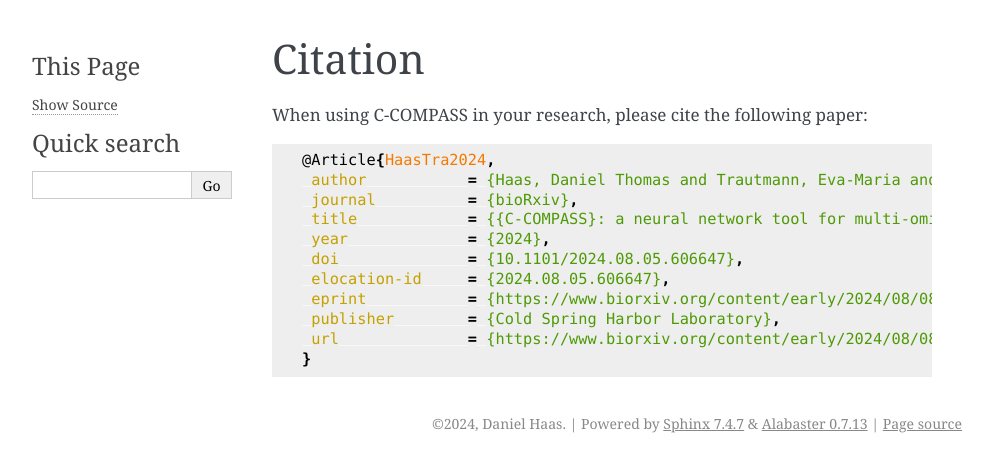
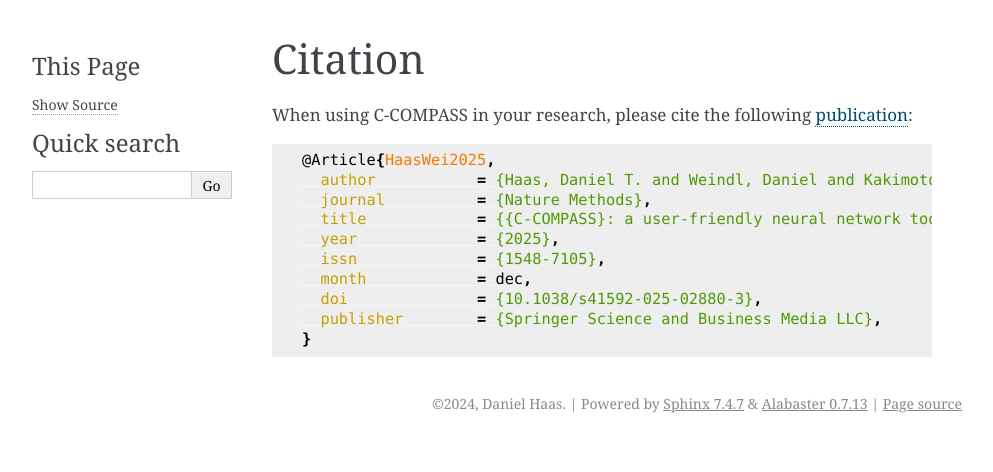
Before and after one commit to ICB-DCM/C-COMPASS, a Sphinx documentation site: the page built from doc/citation.rst, in a window 1280 px wide. Shown: the top 472 px of the page, without its empty margins (148-1141 px from the left). Built offline with Sphinx 7.4.7, drawn with Linux system fonts in a browser that asks for light colours; the version number could not be read and is left out.

Commit message:
doc: Update paper reference (#200)
bioRxiv -> NatMeth

```diff
--- a/doc/citation.rst
+++ b/doc/citation.rst
@@ -2,18 +2,18 @@
 Citation
 ========
 
-When using C-COMPASS in your research, please cite the following paper:
+When using C-COMPASS in your research, please cite the following
+`publication <https://doi.org/10.1038/s41592-025-02880-3>`_:
 
 .. code-block:: bibtex
 
- @Article{HaasTra2024,
-  author           = {Haas, Daniel Thomas and Trautmann, Eva-Maria and Mao, Xia and Gerl, Mathias J. and Klose, Christian and Cheng, Xiping and Hasenauer, Jan and Krahmer, Natalie},
-  journal          = {bioRxiv},
-  title            = {{C-COMPASS}: a neural network tool for multi-omic classification of cell compartments},
-  year             = {2024},
-  doi              = {10.1101/2024.08.05.606647},
-  elocation-id     = {2024.08.05.606647},
-  eprint           = {https://www.biorxiv.org/content/early/2024/08/08/2024.08.05.606647.full.pdf},
-  publisher        = {Cold Spring Harbor Laboratory},
-  url              = {https://www.biorxiv.org/content/early/2024/08/08/2024.08.05.606647},
- }
+    @Article{HaasWei2025,
+      author           = {Haas, Daniel T. and Weindl, Daniel and Kakimoto, Pamela and Trautmann, Eva-Maria and Schessner, Julia P. and Mao, Xia and Gerl, Mathias J. and Gerwien, Maximilian and Müller, Timo D. and Klose, Christian and Cheng, Xiping and Hasenauer, Jan and Krahmer, Natalie},
+      journal          = {Nature Methods},
+      title            = {{C-COMPASS}: a user-friendly neural network tool profiles cell compartments at protein and lipid levels},
+      year             = {2025},
+      issn             = {1548-7105},
+      month            = dec,
+      doi              = {10.1038/s41592-025-02880-3},
+      publisher        = {Springer Science and Business Media LLC},
+    }
--- a/doc/index.rst
+++ b/doc/index.rst
@@ -33,7 +33,7 @@ compartmental proteomics data, facilitating discoveries in cellular
 biology and proteomics research.
 
 More background on C-COMPASS and thorough evaluation can be found in the
-accompanying `preprint <https://doi.org/10.1101/2024.08.05.606647>`_.
+accompanying `publication <https://doi.org/10.1038/s41592-025-02880-3>`_.
 
 .. image:: gfx/ccompass_gui_sample_data_screenshot.png
    :width: 100%
```
Also changed, not shown: README.md (+11 -11 lines).
